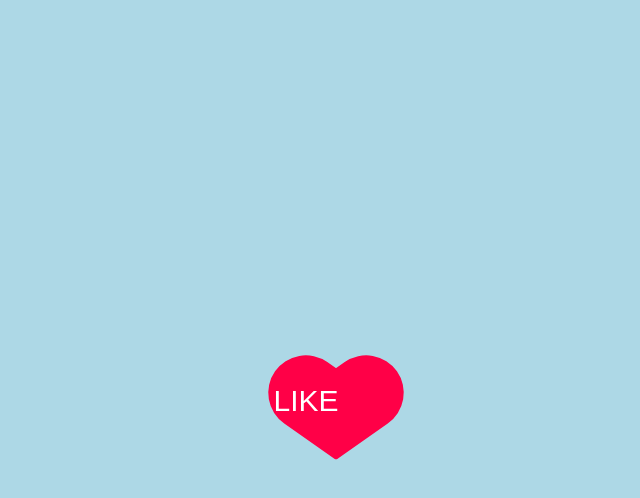
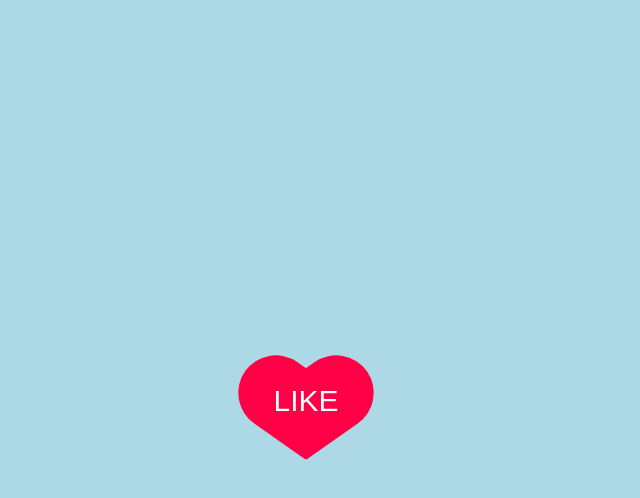
Before and after one commit to hanumancode/Heart-Button-Shape-On-Click, a plain HTML site: page index.html in a window 1280 px wide. Both pictures are taken after a click on the link "LIKE". Shown: the whole page, without its empty margins (334-974 px from the left). Drawn offline with nearby package versions, Linux system fonts and the light colour scheme.

Commit message:
aligned heart shape

```diff
--- a/style.css
+++ b/style.css
@@ -43,7 +43,7 @@ a:before {
 }
 a.active:before {
 	left: 30px;
-	transform: translateX(30px) rotate(35deg);
+	transform: translateX(0) rotate(35deg);
 	border-bottom-left-radius: 75px;
 	border-top-left-radius: 75px;
 	opacity: 1;
@@ -63,8 +63,8 @@ a:after {
 	opacity: 0;
 }
 a.active:after {
-	right: 30px;
-	transform: translateX(30px) rotate(-35deg);
+	right: 30.5px;
+	transform: translateX(0px) rotate(-35deg);
 	border-bottom-right-radius: 75px;
 	border-top-right-radius: 75px;
 	opacity: 1;
```
